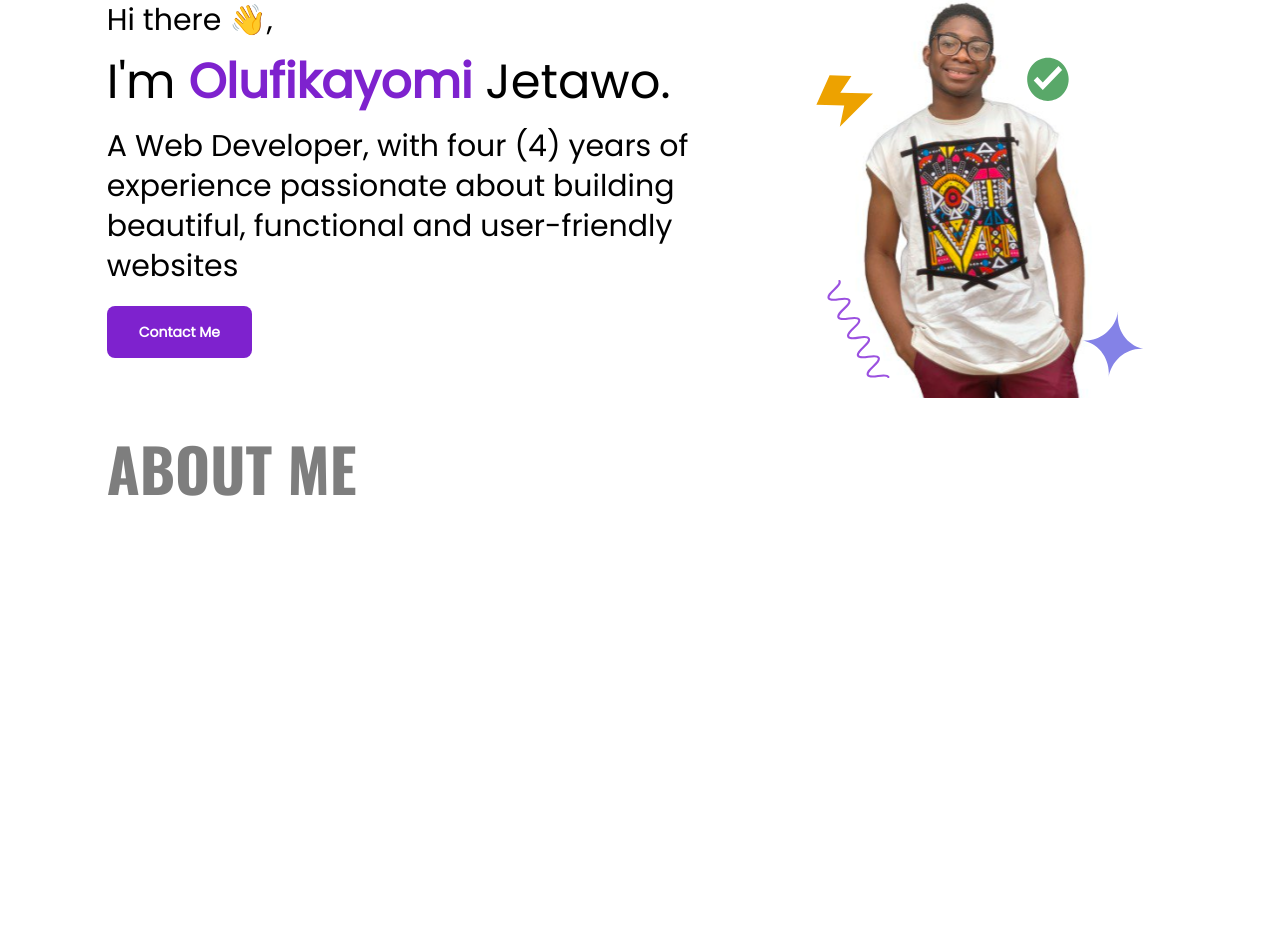
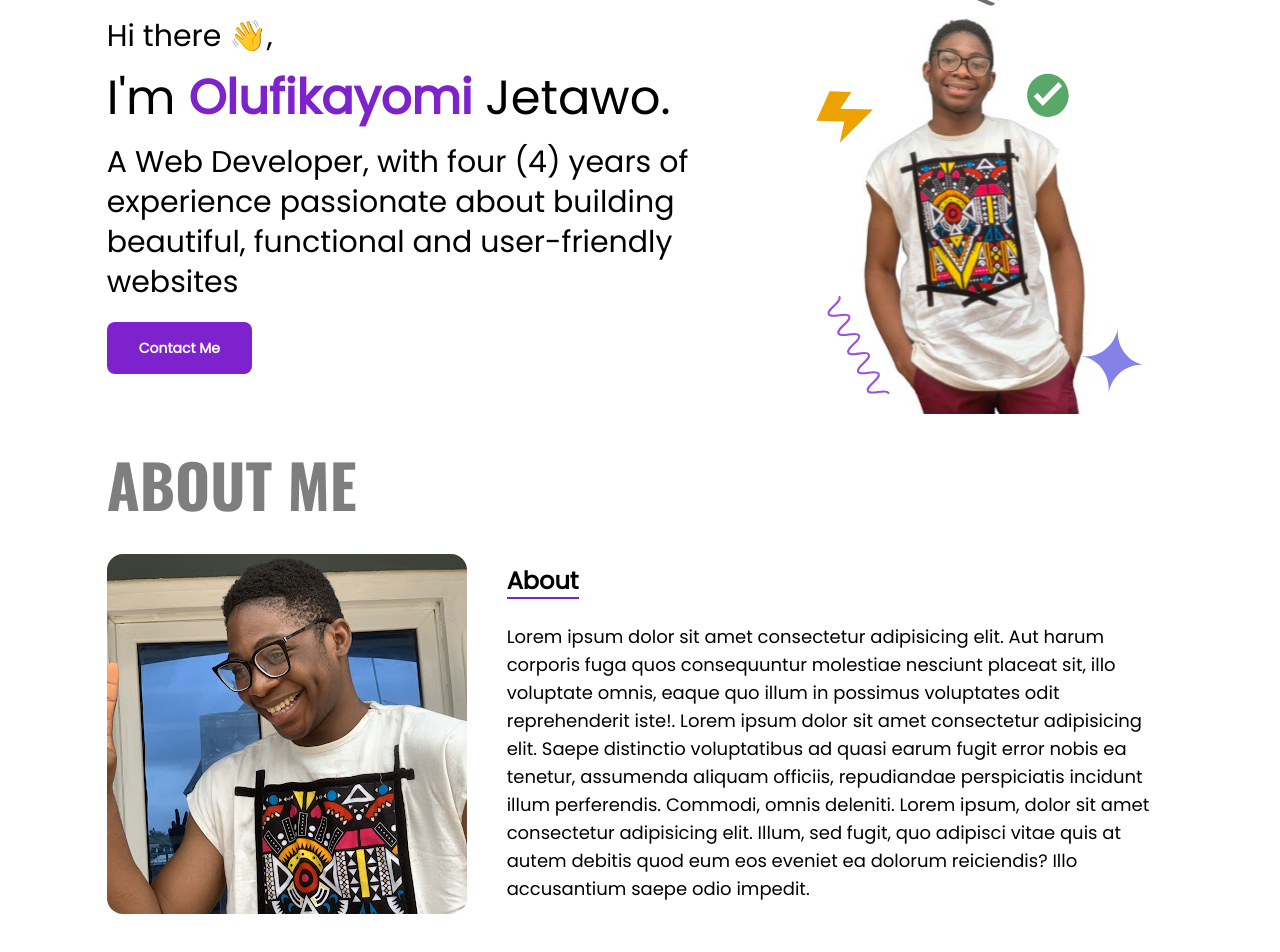
Before and after one commit to Phickayor/Portfolio, a Next.js app in the folder frontend/: page / in a window 1280 px wide. Shown: the part 192-1144 px from the top of the page. Before the commit the page ends 800 px from the top, so only its background shows below. Built offline with nearby package versions, Linux system fonts and the light colour scheme.

Commit message:
AboutMe and Hero page with AOS implementation

```diff
--- a/frontend/components/AboutMe.jsx
+++ b/frontend/components/AboutMe.jsx
@@ -1,11 +1,24 @@
+import Aos from 'aos'
+import 'aos/dist/aos.css'
 import { Oswald } from 'next/font/google'
-import React from 'react'
+import React, { useEffect } from 'react'
 const oswald = Oswald({ weight: '700', subsets: ['latin'] })
 
 function AboutMe() {
+    useEffect(() => {
+        Aos.init()
+    })
     return (
-        <div>
+        <div id="about">
             <h1 className={`opacity-50 text-6xl  ${oswald.className}`}>ABOUT ME</h1>
+            <div className='flex flex-col md:flex-row justify-around gap-10 py-10'>
+                <img data-aos="fade-up" data-aos-duration="1500" src='/port.jpg' className='rounded-2xl self-center w-fit object-contain' />
+                <div data-aos="fade-up" data-aos-duration="1500"
+                    className='self-center my-5 md:my-0 space-y-6'>
+                    <h1 className='font-semibold text-2xl border-b-2 inline-block border-purple-700'>About</h1>
+                    <p className='md:text-md lg:text-lg '>Lorem ipsum dolor sit amet consectetur adipisicing elit. Aut harum corporis fuga quos consequuntur molestiae nesciunt placeat sit, illo voluptate omnis, eaque quo illum in possimus voluptates odit reprehenderit iste!. Lorem ipsum dolor sit amet consectetur adipisicing elit. Saepe distinctio voluptatibus ad quasi earum fugit error nobis ea tenetur, assumenda aliquam officiis, repudiandae perspiciatis incidunt illum perferendis. Commodi, omnis deleniti. Lorem ipsum, dolor sit amet consectetur adipisicing elit. Illum, sed fugit, quo adipisci vitae quis at autem debitis quod eum eos eveniet ea dolorum reiciendis? Illo accusantium saepe odio impedit.</p>
+                </div>
+            </div>
         </div>
     )
 }
--- a/frontend/components/Hero.jsx
+++ b/frontend/components/Hero.jsx
@@ -1,12 +1,17 @@
-import React from "react";
+import React, { useEffect } from "react";
 import { FontAwesomeIcon } from "@fortawesome/react-fontawesome";
 import { faArrowDown } from "@fortawesome/free-solid-svg-icons";
+import Aos from "aos";
+import 'aos/dist/aos.css'
 export default function Hero() {
   const down = <FontAwesomeIcon icon={faArrowDown} />;
   const titles = ["Developer", "Web Designer", "Freelancer", "Student"];
+  useEffect(() => {
+    Aos.init()
+  })
   return (
     <div className="md:flex justify-between my-10">
-      <div className="flex flex-col justify-center space-y-5 py-10">
+      <div data-aos="fade-right" data-aos-duration="1500" className="flex flex-col justify-center space-y-5 py-10">
         <img src="/wave.svg " className='w-fit' />
         <p className="text-3xl">Hi  there 👋,</p>
         <h1 className="text-5xl">I'm <b className="font-semibold text-purple-700">Olufikayomi</b> Jetawo.</h1>
@@ -14,7 +19,8 @@ export default function Hero() {
         <button className='font-semibold duration-300 w-fit hover:bg-gradient hover:bg-[#121212] hover:scale-105 py-4 px-8 bg-purple-700 text-sm rounded-lg text-white'>Contact Me</button>
 
       </div>
-      <img src="/profile.svg" className="md:block hidden h-auto w-full object-cover rounded-xl" alt="Profile Pic" />
+      <img data-aos="fade-left" data-aos-duration="1500"
+        src="/profile.svg" className="md:block hidden h-auto w-full object-cover rounded-xl" alt="Profile Pic" />
 
     </div>
   );
--- a/frontend/components/NavBar.jsx
+++ b/frontend/components/NavBar.jsx
@@ -19,7 +19,7 @@ function NavBar(props) {
     const close = <FontAwesomeIcon icon={faClose} className='cursor-pointer text-extralight' onClick={hideNav} />
     const [menuBtn, setmenuBtn] = useState(bars)
     return (
-        <div className='my-4 sticky top-4 z-20 '>
+        <div className='py-4 bg-white sticky top-0 z-20 '>
             {/* For Mobile */}
             <div className="flex lg:hidden justify-between px-4 lg:px-5">
                 <div className='inline-flex gap-x-3 font-semibold text-xl items-center '>
@@ -29,7 +29,9 @@ function NavBar(props) {
             </div>
             <nav className={`${nav} lg:hidden border-b-2 border-slate-700 bg-white absolute z-20 my-2 w-full font-medium overflow-hidden  duration-300 `} >
                 <ul className='my-3 space-y-2 text-xs px-5 text-slate-700 '>
-                    <li className='cursor-pointer hover:font-semibold hover:text-black duration-200'>About Me</li>
+                    <a href="#about">
+                        <li className='cursor-pointer hover:font-semibold hover:text-black duration-200'>About Me</li>
+                    </a>
                     <li className='cursor-pointer hover:font-semibold hover:text-black duration-200'>Skills</li>
                     <li className='cursor-pointer hover:font-semibold hover:text-black duration-200'>Works</li>
                     <li className='cursor-pointer duration-200 font-semibold border-t pt-2 hover:font-semibold hover:text-black'>Contact Me</li>
--- a/frontend/pages/index.js
+++ b/frontend/pages/index.js
@@ -22,9 +22,11 @@ export default function Home() {
       <div className={`mx-auto lg:w-10/12 w-11/12 ${opacityValue}`}>
         <Hero />
         <AboutMe />
-        {/*<Projects />
+        {/*
       <Skills />
-      <Contact /> */}
+        <Projects />
+      <Contact />
+      */}
       </div>
 
     </div>
```
